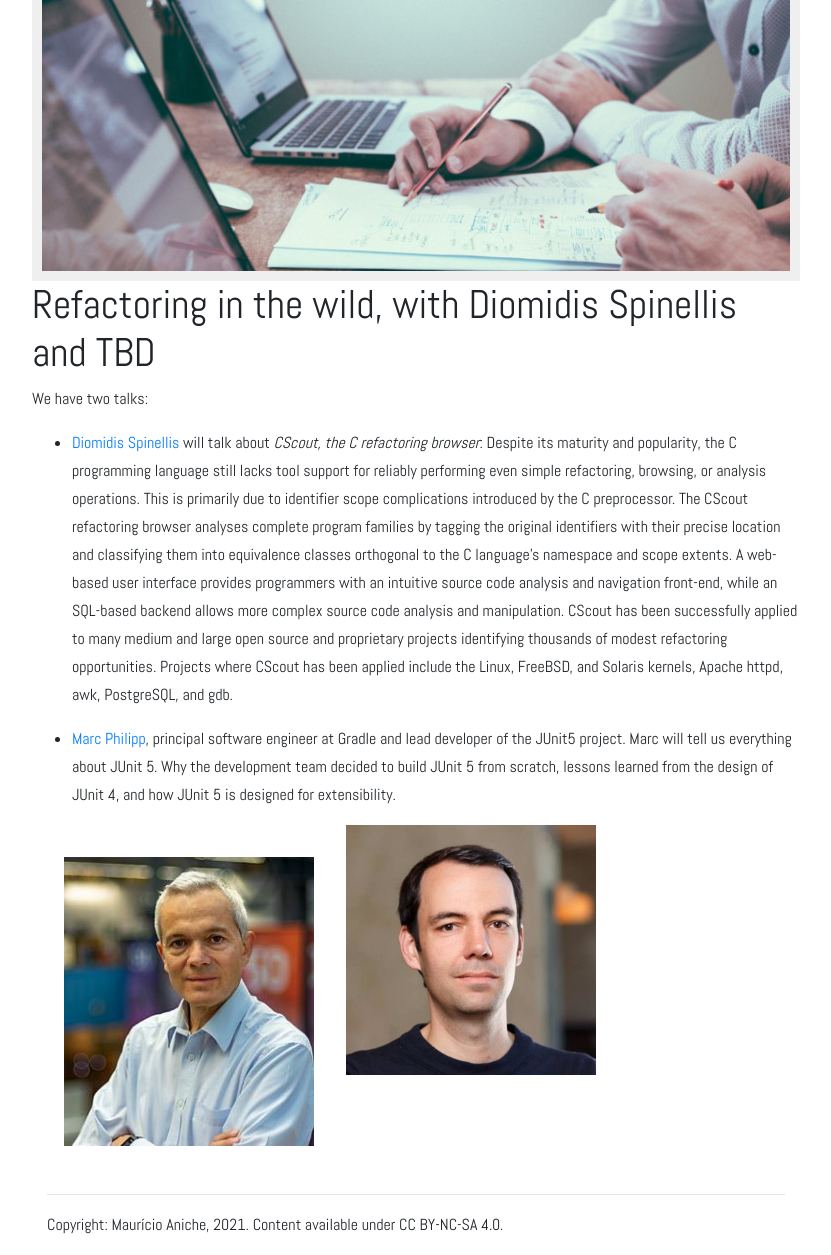
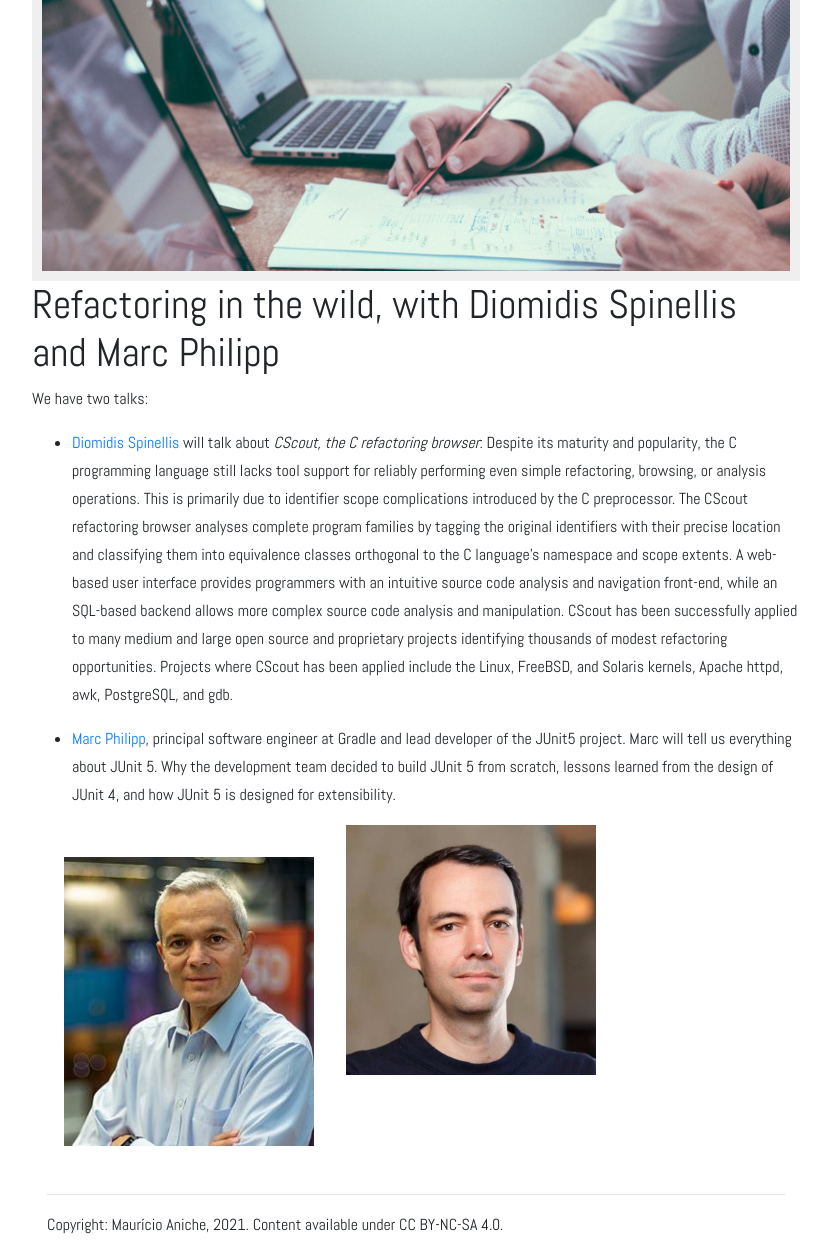
Before and after one commit to SERG-Delft/cs4300, a Jekyll site: the page built from 2021/refactoring-in-the-wild.md, in a window 1280 px wide. Shown: the whole page, without its empty margins (224-1055 px from the left). Built offline with Jekyll 4.4.1, drawn with Linux system fonts in a browser that asks for light colours.

Commit message:
marc in the title of the page too

```diff
--- a/2021/refactoring-in-the-wild.md
+++ b/2021/refactoring-in-the-wild.md
@@ -1,6 +1,6 @@
 ---
 layout: tud
-title: Refactoring in the wild, with Diomidis Spinellis and TBD
+title: Refactoring in the wild, with Diomidis Spinellis and Marc Philipp
 ---
 
 We have two talks:
```
